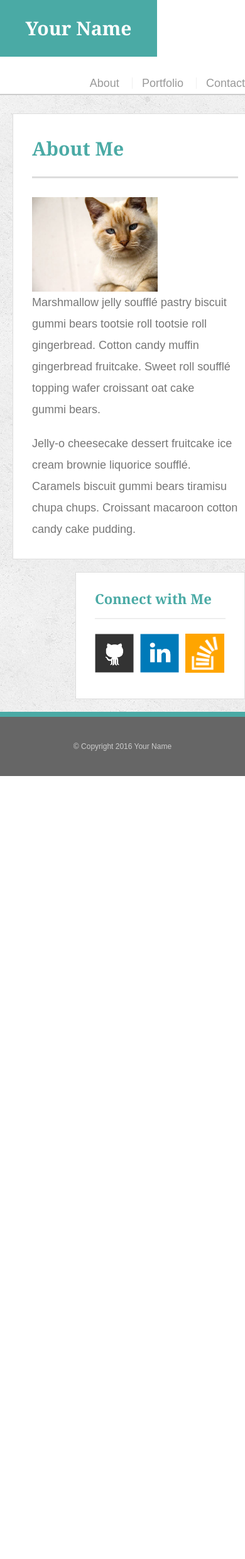
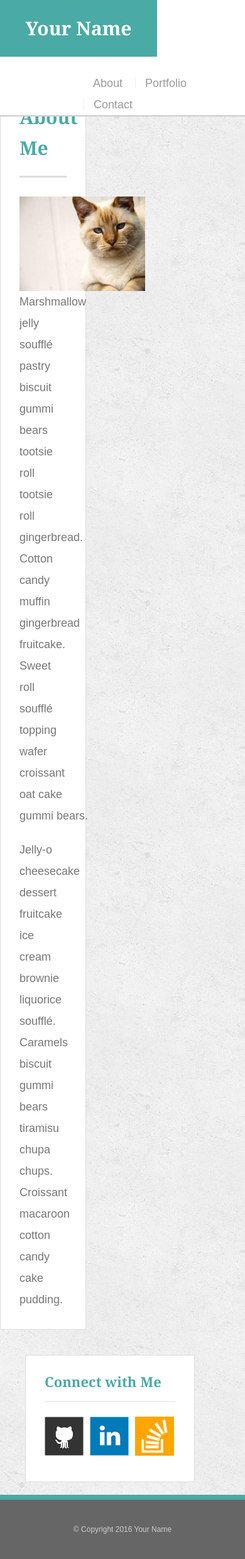
Before and after one commit to catcrooke/Responsive-Portfolio, a PHP site: page / in a window 390 px wide. Shown: the whole page at 63% size. Before the commit the page ends 1232 px from the top, so only its background shows below. Run offline with PHP 8.4, Linux system fonts and the light colour scheme.

Commit message:
updated css file, including adding additional css pages that appear not to be responding.

```diff
--- /dev/null
+++ b/assets/css/contact.css
@@ -0,0 +1,5 @@
+/*@media screen and (max-width: 980px) {
+	#contact-form {
+		width: 420px;
+	}*/
+}
--- /dev/null
+++ b/assets/css/portfolio.css
@@ -0,0 +1,5 @@
+/*@media screen and (max-width: 980px) {
+	.main-section {
+		width: 35% ;
+	}
+}*/
--- a/assets/css/style.css
+++ b/assets/css/style.css
@@ -135,8 +135,8 @@ h3,
 	background: #fff;
 	padding: 30px;
 	margin: 0 0 40px 0;
-	width: 100%;
-	max-width: 650px;
+	/*width: 100%;*/
+	width: 650px;
 	float: left;
 	border: 1px solid #ddd;
 }
@@ -219,28 +219,51 @@ input[type=submit] {
 Media Queries for contact.html at 980px*/
 
 @media screen and (max-width: 980px) {
-	.masthead {
+/*	body {
+		margin-left: 50px;
+		margin-right: 50px;
+	}*/
+	#masthead {
 		width: 100%;
 	}
-    .wrapper {
-    	width: 100%;
-    	padding: 20px;
-    }
+	nav {
+		float: left;
+		margin-left: 118px;
+	}
     .main-section {
-    	margin-top: 50px;
-    	margin-bottom: 20px;
-    	margin-left: 20px;
-    	margin-right: 20px;
-    }
-	img {
+		width: 35%;
+		/*margin-left: auto;
+		margin-right: auto;*/
+	}
+	.sidebar {
+		float: left;
+		margin-left: 40px;
+	}
+	.container {
 		width: 100%;
-		float: none;
 	}
 }
 
+/*specific to contact form @980px*/
+/*@media screen and (max-width: 980px) {
+	#contact-form {
+		width: 350px;
+	}*/
 
+/*specific to index @980px*/
+@media screen and (max-width: 980px) {
+	.auth-img {
+    	width: 270px;
+    	height: auto;
+		margin-top: 10px;
+		margin-bottom: 10px;
+		margin-right: 25px;
+	}
+}
 
-/*Media Queries for contact.html at 768px*/*/
+/*specific to portfolio @980px*/
+
+/*Media Queries for contact.html at 768px*/
 
 
 
--- a/contact.html
+++ b/contact.html
@@ -19,7 +19,7 @@
 			</nav>
 		</div>
 	</header>
-	<div class="wrapper">
+
 	<div id="main-container" class="container">
 		<section class="main-section">
 			<h1>Contact</h1>
--- a/index.html
+++ b/index.html
@@ -4,7 +4,9 @@
 	<meta charset="UTF-8">
 	<title>About | Your Name</title>
 	<link rel="stylesheet" type="text/css" href="assets/css/reset.css">
+
 	<link rel="stylesheet" type="text/css" href="assets/css/style.css">
+
 	<meta name="viewport" content="width=device-width, initial-scale=1.0">
 </head>
 <body>
@@ -20,7 +22,7 @@
 		</div>
 	</header>
 
-	<div id="wrapper">
+	<!-- <div id="wrapper"> -->
 		<div id="main-container" class="container">
 			<section class="main-section">
 				<h1>About Me</h1>
@@ -43,7 +45,7 @@
 				</div>
 			</section>
 		</div>
-		</div>
+		<!-- </div> -->
 	<footer>
 		<div class="container">
 			&copy; Copyright 2016 Your Name
--- a/portfolio.html
+++ b/portfolio.html
@@ -61,7 +61,6 @@
 				<img src="assets/images/stackoverflow-128.png" class="social" alt="Stack Overflow">
 			</div>
 		</section>
-	</div>
 
 	<footer>
 		<div class="container">
```
Also changed, not shown: assets/css/index.css (added, +13 -0 lines).
